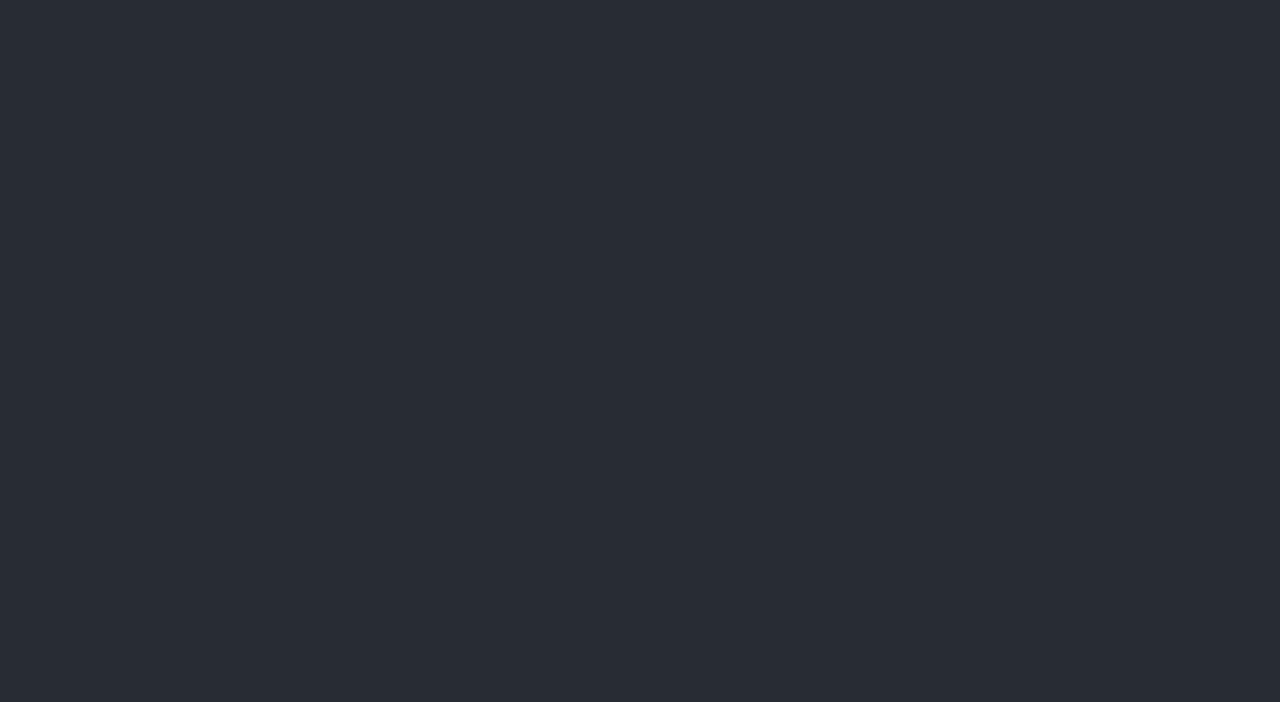
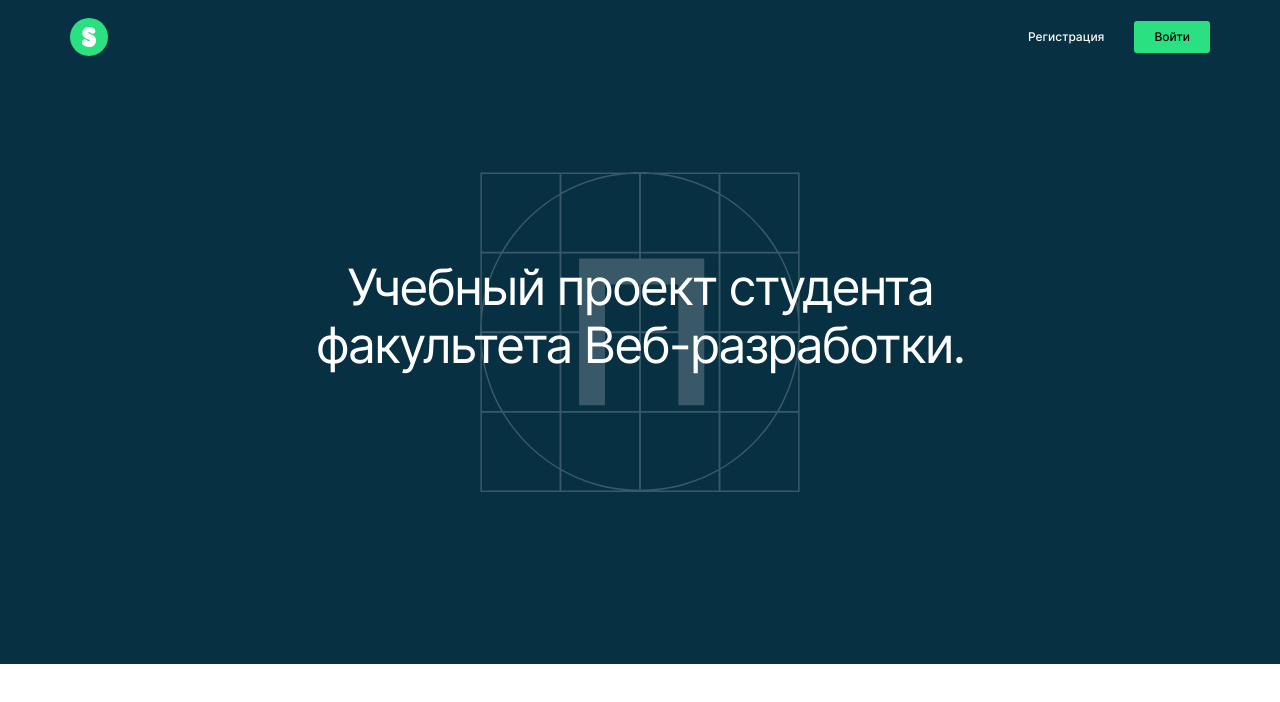
Before and after one commit to NadezhdaTerenteva/movies-explorer-frontend, a React (Create React App) app: page / in a window 1280 px wide. Shown: the top 702 px of the page. Built offline with nearby package versions, Linux system fonts and the light colour scheme.

Commit message:
Promo component

```diff
--- a/src/components/App/App.css
+++ b/src/components/App/App.css
@@ -1,38 +1,4 @@
-.App {
-  text-align: center;
-}
-
-.App-logo {
-  height: 40vmin;
-  pointer-events: none;
-}
-
-@media (prefers-reduced-motion: no-preference) {
-  .App-logo {
-    animation: App-logo-spin infinite 20s linear;
+.app {
+    font-family: "Inter", Arial, sans-serif;
+    background-color: #ffffff;
   }
-}
-
-.App-header {
-  background-color: #282c34;
-  min-height: 100vh;
-  display: flex;
-  flex-direction: column;
-  align-items: center;
-  justify-content: center;
-  font-size: calc(10px + 2vmin);
-  color: white;
-}
-
-.App-link {
-  color: #61dafb;
-}
-
-@keyframes App-logo-spin {
-  from {
-    transform: rotate(0deg);
-  }
-  to {
-    transform: rotate(360deg);
-  }
-}
--- a/src/components/App/App.js
+++ b/src/components/App/App.js
@@ -1,12 +1,12 @@
 
+import Main from '../Main/Main';
 import './App.css';
 
 function App() {
   return (
-    <div className="App">
-      <header className="App-header">
-
-      </header>
+    <div className="app">
+      <Main>
+      </Main>
     </div>
   );
 }
--- a/src/components/Header/Header.css
+++ b/src/components/Header/Header.css
@@ -0,0 +1,40 @@
+.header {
+    max-width: 100%;
+    min-height: 74px;
+    margin: 0 70px 0;
+    display: flex;
+    flex-direction: row;
+    align-items: center;
+    justify-content: space-between;
+}
+
+.header__logo {
+    height: 38px;
+    width: 38px;
+}
+
+.header__buttons {
+    display: flex;
+    flex-direction: row;
+    align-items: center;
+    font-family: 'Inter';
+    font-style: normal;
+    font-weight: 500;
+    font-size: 12px;
+    line-height: 16px;
+
+}
+.header__button_signup {
+    color: #FFFFFF;
+    text-decoration: none;
+    padding-right: 30px;
+}
+
+.header__button_signin {
+    display: block;
+    padding: 8px 20px;
+    background: #2BE080;
+    border-radius: 3px;
+    color: #000000;
+    text-decoration: none;
+}
--- a/src/components/Header/Header.js
+++ b/src/components/Header/Header.js
@@ -0,0 +1,16 @@
+import Logo from '../../images/Logo.svg';
+import './Header.css';
+
+function Header() {
+  return (
+      <header className="header">
+        <img src={Logo} alt="Лого" className="header__logo"></img>
+        <div className="header__buttons">
+          <a className="header__button_signup" href="#">Регистрация</a>
+          <a className="header__button_signin" href="#">Войти</a>
+        </div>
+      </header>
+  );
+}
+
+export default Header;
--- a/src/components/Main/Main.css
+++ b/src/components/Main/Main.css
@@ -0,0 +1,4 @@
+.main {
+    max-width: 1280px;
+    margin: 0 auto;
+}
--- a/src/components/Main/Main.js
+++ b/src/components/Main/Main.js
@@ -0,0 +1,15 @@
+import Promo from '../Promo/Promo';
+import NavTab from '../NavTab/NavTab';
+import './Main.css';
+
+function Main() {
+
+  return (
+    <div className="main">
+      <Promo></Promo>
+      <NavTab></NavTab>
+    </div>
+  );
+}
+
+export default Main;
--- a/src/components/NavTab/NavTab.js
+++ b/src/components/NavTab/NavTab.js
@@ -0,0 +1,11 @@
+import './NavTab.css';
+
+function NavTab() {
+  return (
+    <section className="nav-tab">
+
+    </section>
+  );
+}
+
+export default NavTab;
--- a/src/components/Promo/Promo.css
+++ b/src/components/Promo/Promo.css
@@ -0,0 +1,27 @@
+.promo {
+    max-width: 100%;
+    min-height: 664px;
+    display: flex;
+    flex-direction: column;
+    margin-left: auto;
+    margin-right: auto;
+    background-color: #073042;
+    background-image: url(../../images/promo_bg_image.svg);
+    background-repeat: no-repeat;
+    background-size: 320px, 320px;
+    background-position: center;
+}
+
+.promo__title {
+    max-width: 730px;
+    margin: 184px auto 0;
+    padding: 0;
+    font-family: 'Inter';
+    font-style: normal;
+    font-weight: 400;
+    font-size: 50px;
+    line-height: 58px;
+    text-align: center;
+    letter-spacing: -0.04em;
+    color: #FFFFFF;
+}
--- a/src/components/Promo/Promo.js
+++ b/src/components/Promo/Promo.js
@@ -0,0 +1,14 @@
+import Header from '../Header/Header';
+
+import './Promo.css';
+
+function Promo() {
+  return (
+    <section className="promo">
+      <Header></Header>
+      <h1 className="promo__title">Учебный проект студента факультета Веб-разработки.</h1>
+    </section>
+  );
+}
+
+export default Promo;
--- a/src/index.css
+++ b/src/index.css
@@ -1,2 +1,7 @@
 @import url(./vendor/normalize.css);
 @import url(./vendor/fonts/fonts.css);
+@import url(./components/App/App.css);
+@import url(./components/Main/Main.css);
+@import url(./components/Promo/Promo.css);
+@import url(./components/Header/Header.css);
+@import url(./components/NavTab/NavTab.css);
```
Also changed, not shown: src/images/Logo.svg (added), src/images/promo_bg_image.svg (added).
